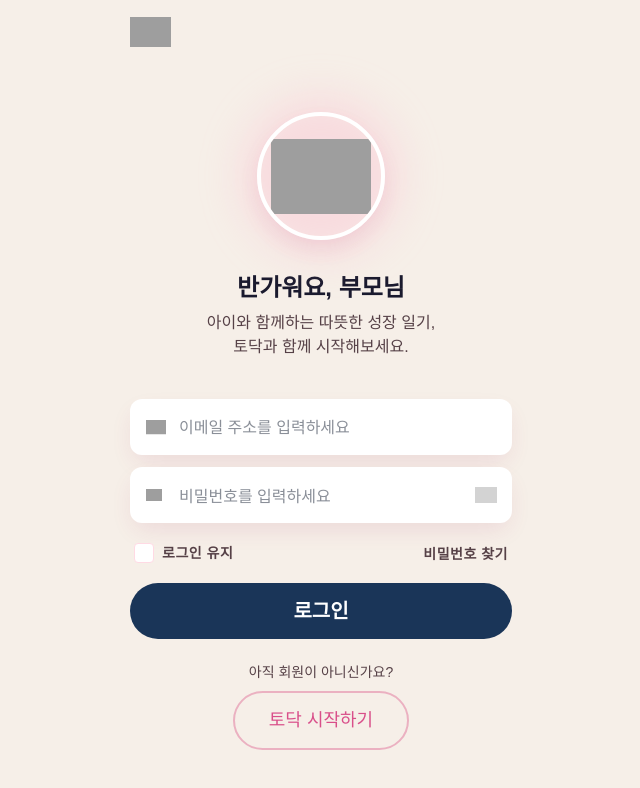
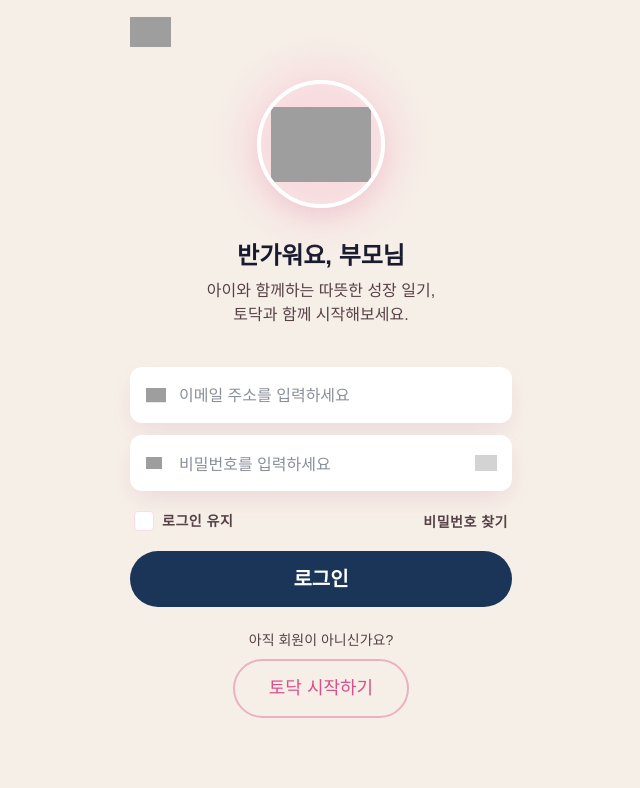
Before and after one commit to hina0510/2-TODAK, a website: page index.html in a window 1280 px wide. Shown: the whole page, without its empty margins (319-959 px from the left). Drawn offline with nearby package versions, Linux system fonts and the light colour scheme; grey boxes are pictures that could not be loaded; a web font is replaced by a local one.

Commit message:
260627_5th_commit_2

```diff
--- a/css/style.css
+++ b/css/style.css
@@ -69,7 +69,7 @@
   flex: 1;
   display: flex;
   flex-direction: column;
-  padding: 32px 24px 48px;
+  padding: 0 24px 30px;
 }
 
 /* ------------------------------------------
```
